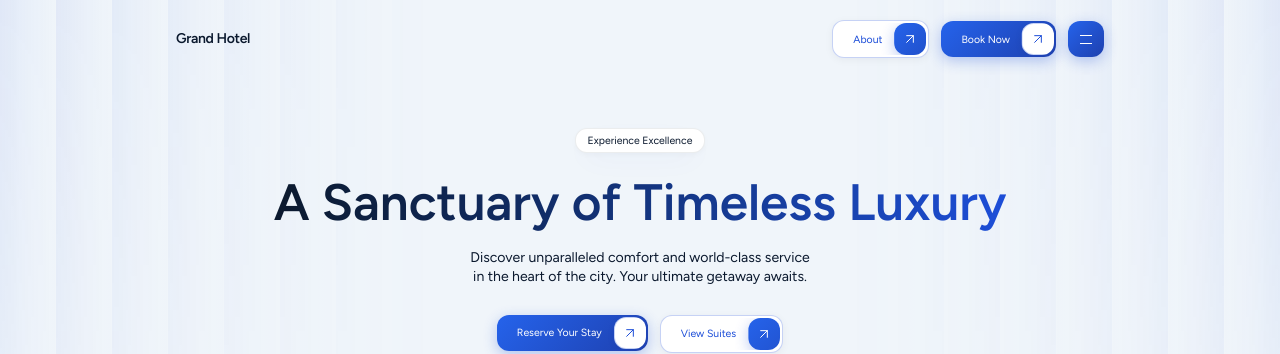
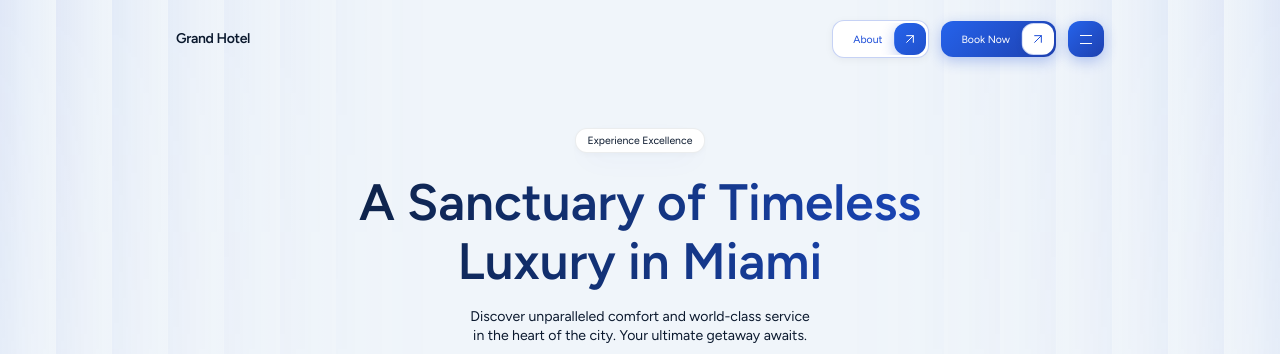
Before and after one commit to dmytro-webild/885bcc5d-3bd6-400e-a815-2fe50d9f18c8, a React (Vite) app: page / in a window 1280 px wide. Shown: the top 354 px of the page. Built offline with nearby package versions, Linux system fonts and the light colour scheme; a web font is replaced by a local one.

Commit message:
Webild agent: Refine the hero title to mention your specific city or locat

```diff
--- a/src/pages/HomePage.tsx
+++ b/src/pages/HomePage.tsx
@@ -14,7 +14,7 @@ export default function HomePage() {
     <SectionErrorBoundary name="hero">
           <HeroSplit
       tag="Experience Excellence"
-      title="A Sanctuary of Timeless Luxury"
+      title="A Sanctuary of Timeless Luxury in Miami"
       description="Discover unparalleled comfort and world-class service in the heart of the city. Your ultimate getaway awaits."
       primaryButton={{
         text: "Reserve Your Stay", href: "#"}}
```
